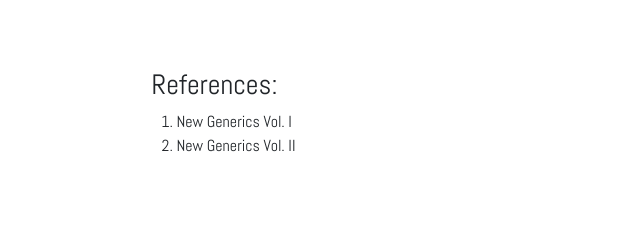
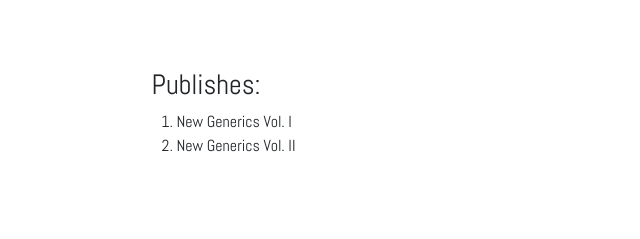
Before and after one commit to KunalGehlot/Lovejeet-Web, a plain HTML site: page MorewLess.html in a window 1280 px wide. Shown: the part 5486-5725 px from the top of the page, 0-640 px from the left. Drawn offline with nearby package versions, Linux system fonts and the light colour scheme; some packages are replaced by stand-ins of ours; a script that the page names is missing; files whose address does not match are found by name; a web font is replaced by a local one.

Commit message:
publishes

```diff
--- a/MorewLess.html
+++ b/MorewLess.html
@@ -82,7 +82,7 @@
             <div class="col-xl-4 offset-lg-0 offset-xl-0 d-xl-flex align-self-center ml-auto justify-content-xl-center align-items-xl-center" style="padding-right: 15px;padding-left: 15px;"><img src="assets/img/DSC_0388.jpg" style="width: 100%;padding: 15px;"></div>
             <div class="col-xl-8 d-xl-flex align-self-center mr-auto justify-content-xl-center align-items-xl-center" style="margin-left: 0px;padding-right: 15px;padding-left: 15px;"><img src="assets/img/NewGenerics-seq-01-43.jpg" style="width: 100%;padding: 0px;"></div>
         </div><div class="m-auto" style="padding-top: 60px;padding-bottom: 30px;padding-left: 6%;">
-            <h3 style="font-family: Abel, sans-serif;">References:</h3>
+            <h3 style="font-family: Abel, sans-serif;">Publishes:</h3>
             <ol style="font-family: Abel, sans-serif;padding-bottom: 25px;padding-left: 25px;">
                 <li><a href="Docs/More_w_less/New%20Generics%20Vol%201.pdf" style="font-family: Abel, sans-serif;color: rgb(33,37,41);">New Generics Vol. I</a></li>
                 <li><a href="Docs/More_w_less/New%20Generics%20Vol%202.pdf" style="color: rgb(33,37,41);">New Generics Vol. II</a></li>
```
